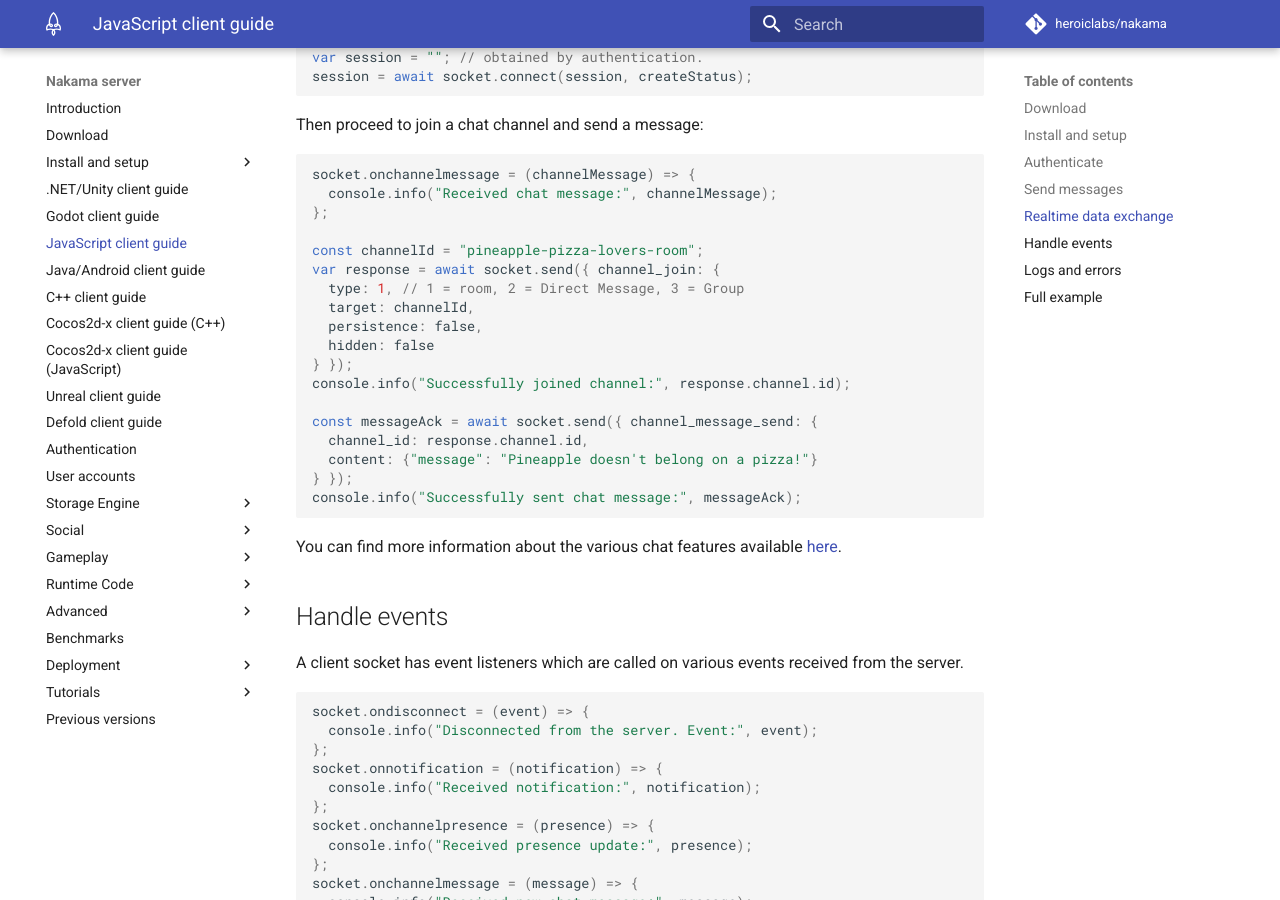
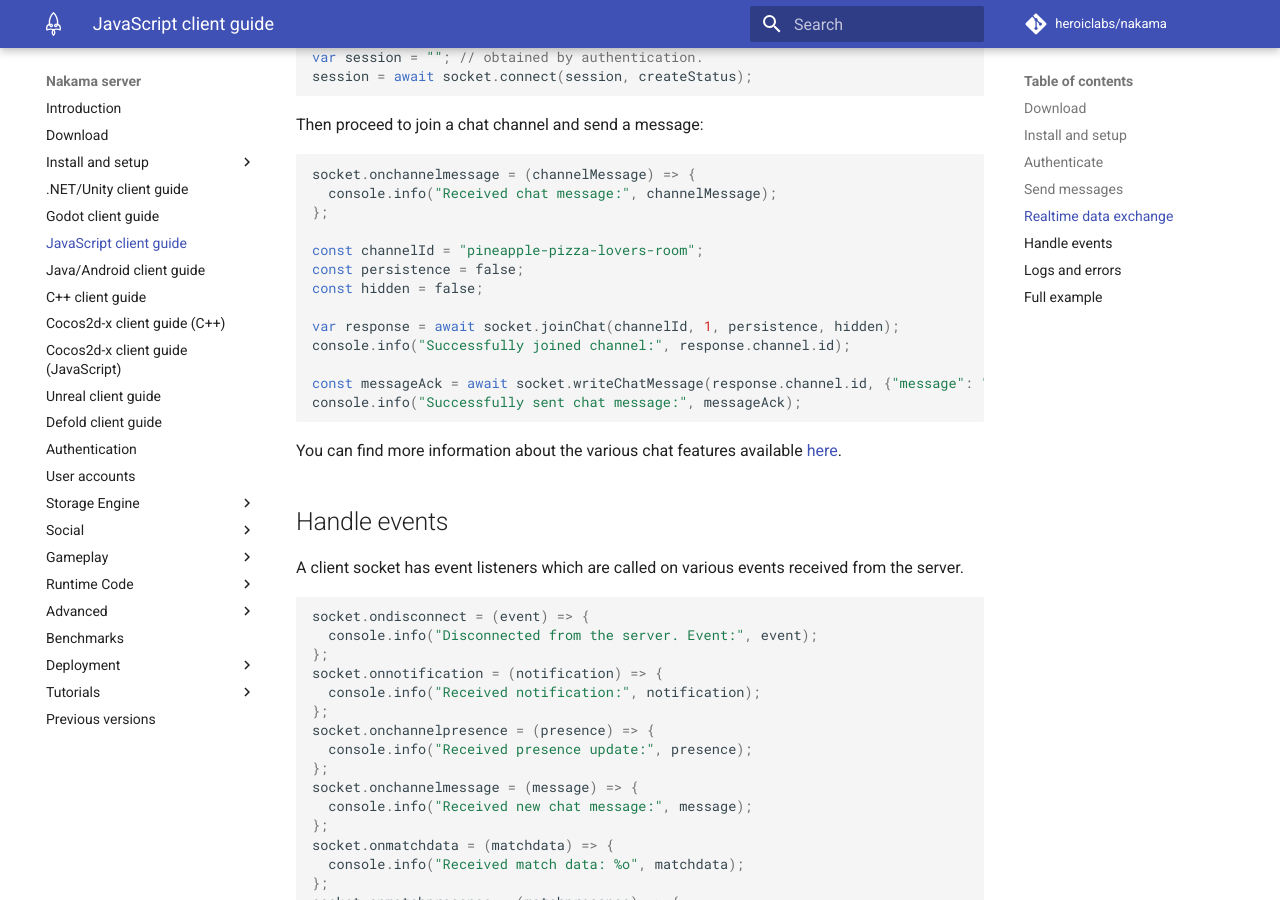
Before and after one commit to heroiclabs/nakama-docs, an MkDocs documentation site: the page built from docs/javascript-client-guide.md, in a window 1280 px wide and 900 px high, scrolled down 2900 px. Built offline with MkDocs 1.6.1 and Material for MkDocs 9.7.7, drawn with Linux system fonts in a browser that asks for light colours; comment, search, counter and statistics services are not loaded.

Commit message:
remaining javascript socket documentation

````diff
--- a/docs/javascript-client-guide.md
+++ b/docs/javascript-client-guide.md
@@ -129,18 +129,13 @@
 };
 
 const channelId = "pineapple-pizza-lovers-room";
-var response = await socket.send({ channel_join: {
-  type: 1, // 1 = room, 2 = Direct Message, 3 = Group
-  target: channelId,
-  persistence: false,
-  hidden: false
-} });
+const persistence = false;
+const hidden = false;
+
+var response = await socket.joinChat(channelId, 1, persistence, hidden);
 console.info("Successfully joined channel:", response.channel.id);
 
-const messageAck = await socket.send({ channel_message_send: {
-  channel_id: response.channel.id,
-  content: {"message": "Pineapple doesn't belong on a pizza!"}
-} });
+const messageAck = await socket.writeChatMessage(response.channel.id, {"message": "Pineapple doesn't belong on a pizza!"});
 console.info("Successfully sent chat message:", messageAck);
 ```
 
````
Also changed, not shown: docs/cocos2d-x-js-client-guide.md (+0 -1 lines), docs/social-realtime-chat.md (+44 -62 lines), docs/social-status.md (+8 -8 lines).
